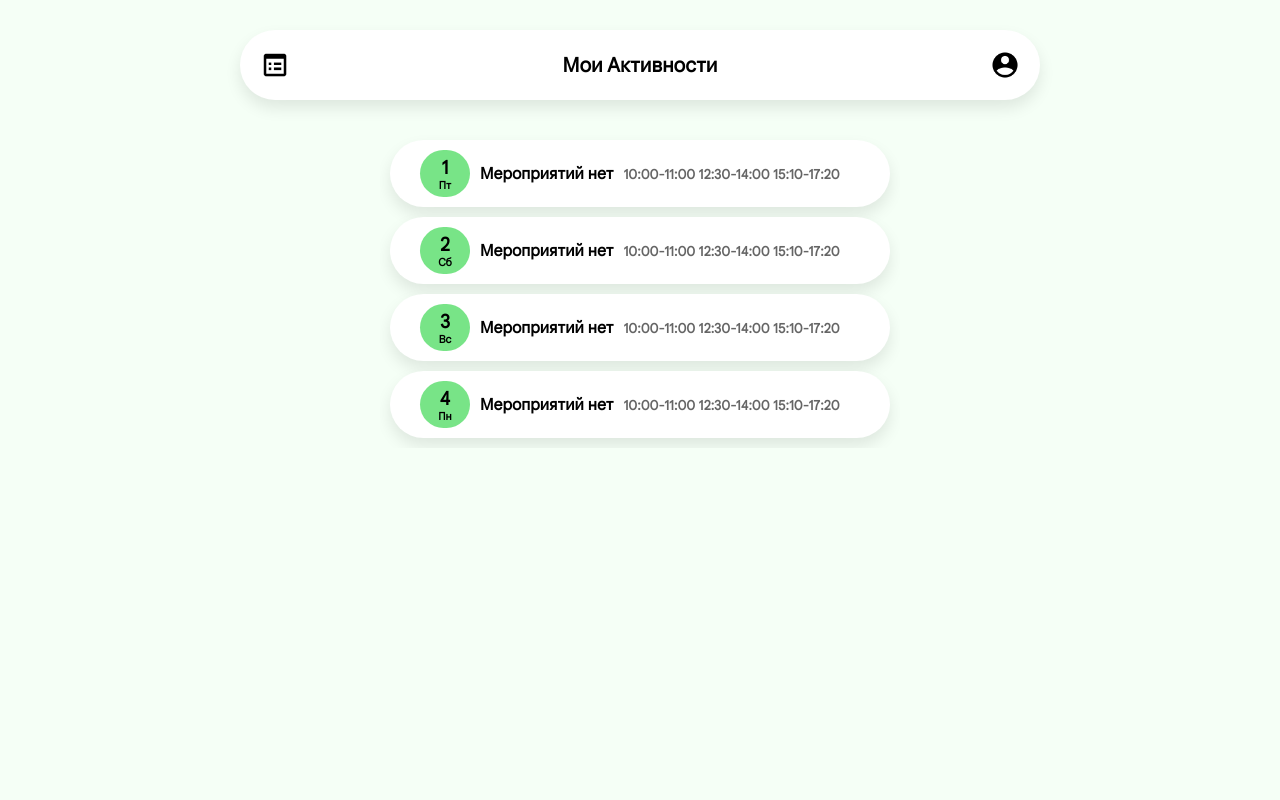
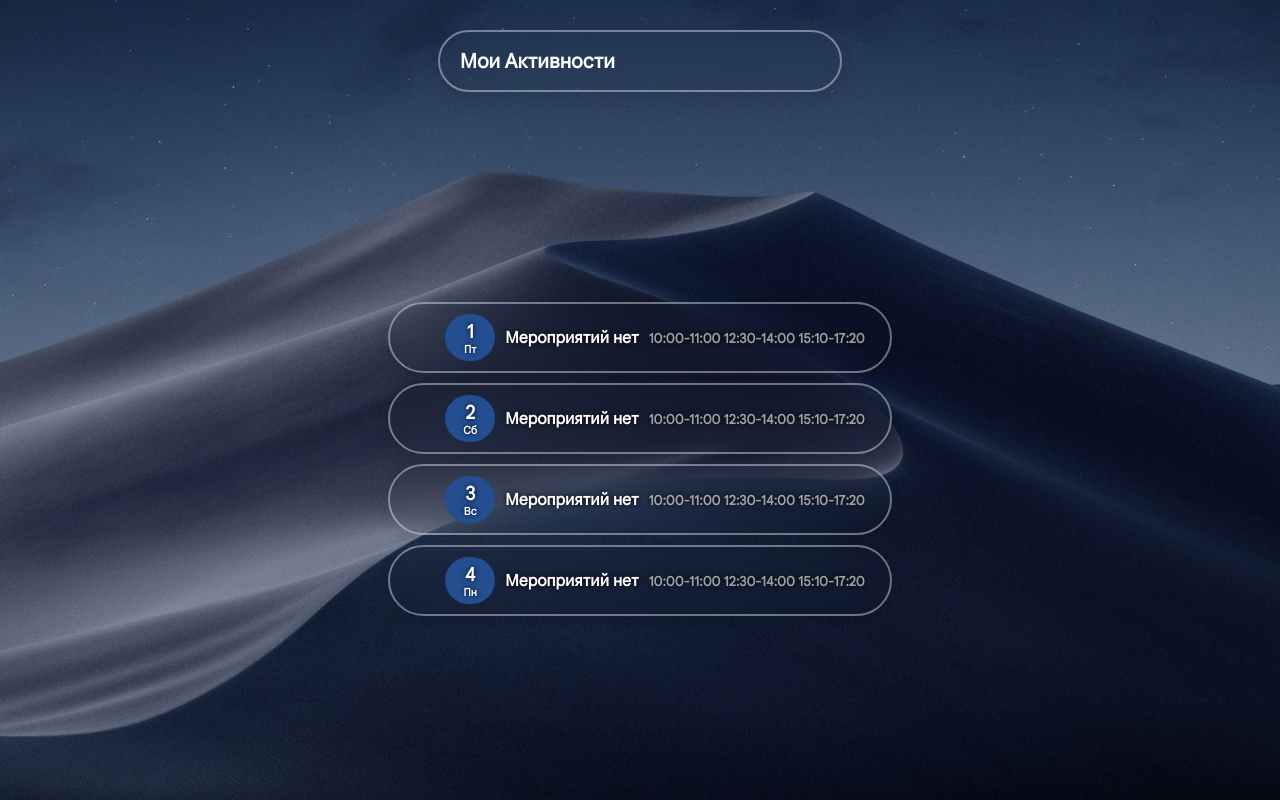
Before and after one commit to TIMISONG-dev/myActivity, a plain HTML site: page index.html in a window 1280 px wide. Drawn offline with Linux system fonts and the light colour scheme.

Commit message:
update: new bg, new design for elements

```diff
--- a/index.html
+++ b/index.html
@@ -5,12 +5,9 @@
 <script src="script.js"></script>
 <body>
     <div class="toolbar">
-        <img class="list_icon" src="img/list.png"/>
         <h2 class="title">Мои Активности</h2>
-        <img class="account_icon" src="img/account.png"/>
     </div>
     <div class="main">
-        <div class="calendar">
             <ul>
                 <li class="list" id="list">
                     <div class="date">
@@ -62,6 +59,5 @@
                     </ul>
                 </div>
             </dialog>
-        </div>
     </div>
 </body>
--- a/styles.css
+++ b/styles.css
@@ -4,23 +4,28 @@
 }
 body {
     display: flex;
+    justify-content: center;
     align-items: center;
-    justify-content: center;
     flex-direction: column;
     font-family: 'GoogleSans';
-    background-color: #f5fff6;
+    background: url(img/background.jpg) no-repeat;
     margin: 0;
+    background-position: center;
 }
 .toolbar {
     display: flex;
     flex-direction: row;
     align-items: center;
     justify-content: space-between;
-    width: 800px;
-    background-color: #ffffff;
-    margin: 30px 0px 30px 0px;
+    width: 400px;
+    background: transparent;
+    border: 2px solid rgba(255, 255, 255, 0.4);
+    backdrop-filter: blur(20px);
+    box-shadow: 0px 8px 16px 0px rgba(0, 0, 0, 0.096);
+    margin: 30px;
+    margin-bottom: 200px;
     border-radius: 100px;
-    box-shadow: 0px 8px 16px 0px rgba(0, 0, 0, 0.096);
+    color: white;
 }
 .list_icon {
     width: 30px;
@@ -37,19 +42,19 @@ body {
     padding-right: 20px;
     font-size: 20px;
 }
-.calendar {
-	display: flex;
-	flex-flow: column;
-	align-items: center;
-}
 .list {
     display: flex;
+    flex-direction: row;
+    align-items: center;
+    justify-content: center;
     width: 500px;
-    flex-direction: row;
-    background-color: white;
+    background: transparent;
+    border: 2px solid rgba(255, 255, 255, 0.4);
+    backdrop-filter: blur(20px);
     box-shadow: 0px 8px 16px 0px rgba(0, 0, 0, 0.096);
     border-radius: 100px;
     margin: 10px;
+    color: #ffffff;
 }
 .date {
     display: flex;
@@ -61,8 +66,9 @@ body {
     height: 27px;
     width: 30px;
     margin: 10px 10px 10px 30px;
-    background-color: #78e487;
+    background-color: #234f92;
     border-radius: 100px;
+    color: rgb(255, 255, 255);
 }
 .date_title {
     display: flex;
@@ -70,6 +76,7 @@ body {
     text-align: center;
     justify-content: center;
     align-items: center;
+    text-shadow: 0 0 5px #000000;
 }
 .date_name {
     display: flex;
@@ -77,21 +84,24 @@ body {
     text-align: center;
     justify-content: center;
     align-items: center;
+    text-shadow: 0 0 5px #000000;
 }
 .event_status {
     display: flex;
     text-align: center;
     justify-content: center;
     align-items: center;
+    text-shadow: 0 0 5px #000000;
 }
 .times {
-    color: rgba(0, 0, 0, 0.603);
+    color: rgba(255, 255, 255, 0.603);
     margin: 0px 0px 0px 10px;
     padding-top: 1px;
     display: flex;
     text-align: center;
     justify-content: center;
     align-items: center;
+    text-shadow: 0 0 5px #000000;
 }
 #dialog {
     border-radius: 10px;
```
Also changed, not shown: img/background.jpg (added).
